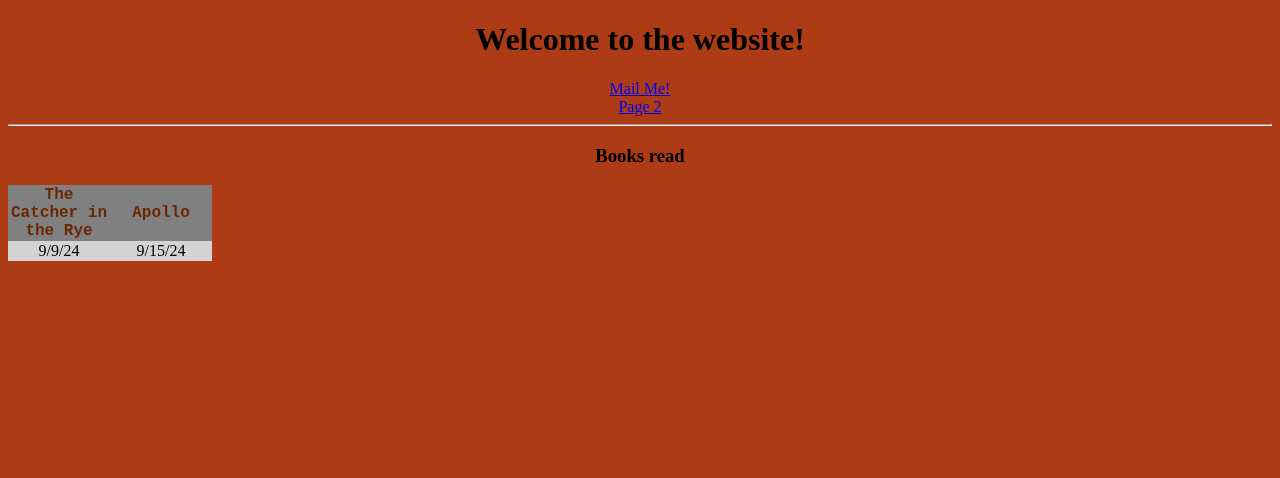
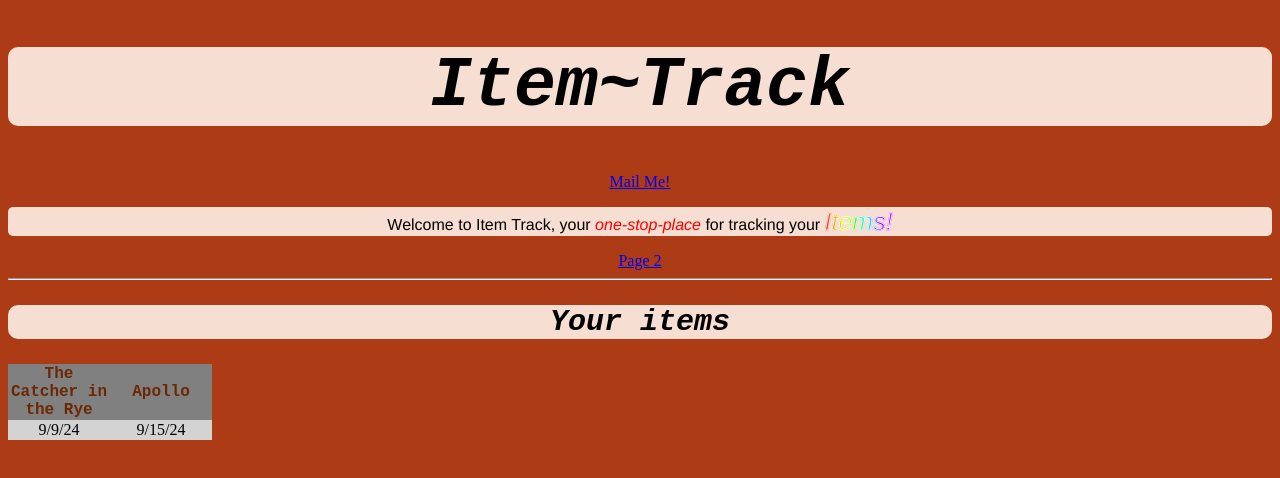
Before and after one commit to CinoDelta/Item-Tracker-Website, a plain HTML site: page HTML/index.html in a window 1280 px wide. Drawn offline with Linux system fonts and the light colour scheme.

Commit message:
Added basic website layout and css

```diff
--- a/HTML/CSS/main.css
+++ b/HTML/CSS/main.css
@@ -1,6 +1,46 @@
 body {
     background-color: rgb(173, 59, 21);
     text-align: center;
+}
+
+.Title {
+    font-family: 'Courier New', Courier, monospace;
+    background-color: rgb(246, 222, 211);
+    border-width: 5px;
+    border-radius: 10px;
+    border-color: black;
+    font-size: 70px;
+}
+
+.SubTitle {
+    font-family: 'Courier New', Courier, monospace;
+    background-color: rgb(246, 222, 211);
+    border-width: 5px;
+    border-radius: 10px;
+    border-color: black;
+    font-size: 30px;
+    font-style: oblique;
+}
+
+.Button {
+    background-color: antiquewhite;
+
+}
+
+.Info {
+    font-family: 'Franklin Gothic Medium', 'Arial Narrow', Arial, sans-serif;
+    background-color: rgb(246, 222, 211);
+    border-radius: 5px;
+}
+
+.rainbow {
+    background: linear-gradient(90deg, rgba(255,4,4,1) 0%, rgba(255,169,0,1) 15%, rgba(249,255,1,1) 30%, rgba(60,255,0,1) 45%, rgba(0,255,248,1) 62%, rgba(146,0,255,1) 81%, rgba(215,0,255,1) 100%);
+    background-clip: text;
+    -webkit-text-fill-color: transparent;
+    -webkit-text-stroke: 1px;
+    font-size: 25px;
+    font-style: italic;
+    -webkit-text-stroke-color: aliceblue;
 }
 
 .bookTable {
--- a/HTML/index.html
+++ b/HTML/index.html
@@ -13,8 +13,13 @@
 
     <!-- Absolute worst website ever. -->
 
-    <h1>
-        Welcome to the website!
+    <meta name="description" content="Item tracker">
+    <meta charset="UTF-8">
+    <meta name="viewport" content="width=device-width, initial-scale=1.0">
+    <meta name="keywords" content="Items, tracking, Helpful">
+
+    <h1 class="Title">
+        <i>Item~Track</i>
     </h1>
 
     <a href = "mailto:opara88daniel@gmail.com" target="_self" title="google">
@@ -23,6 +28,11 @@
 
     <br>
 
+    <div class="Info">
+        <p>Welcome to Item Track, your <span style="color: red; font-style: italic;">one-stop-place </span>for tracking your <span class="rainbow">Items!</span></p>
+    </div>
+
+
 
     <a href = "page2.html" target="_self" title=""google>
         Page 2
@@ -30,7 +40,7 @@
 
     <hr height="10px">
 
-    <h3>Books read</h3>
+    <h2 class="SubTitle">Your items</h2>
 
     <table class = "bookTable">
         <!-- Books -->
```
